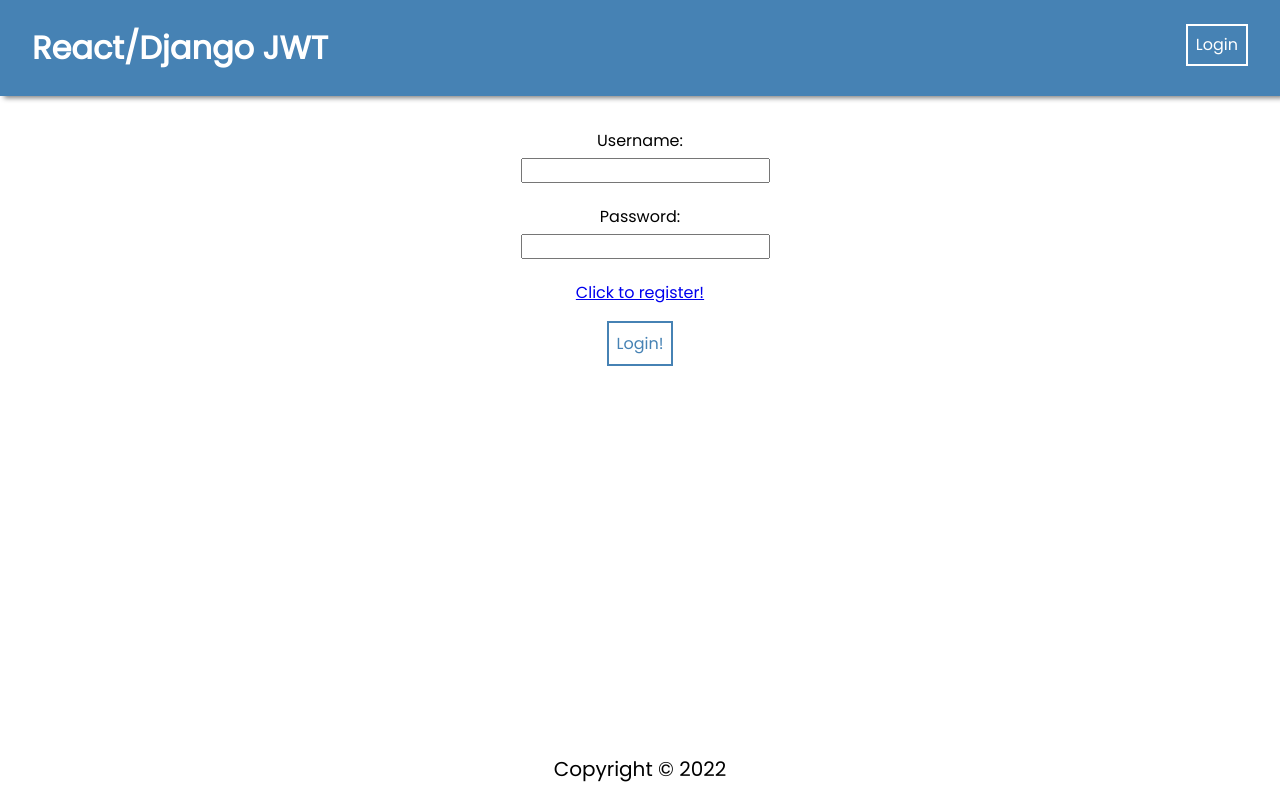
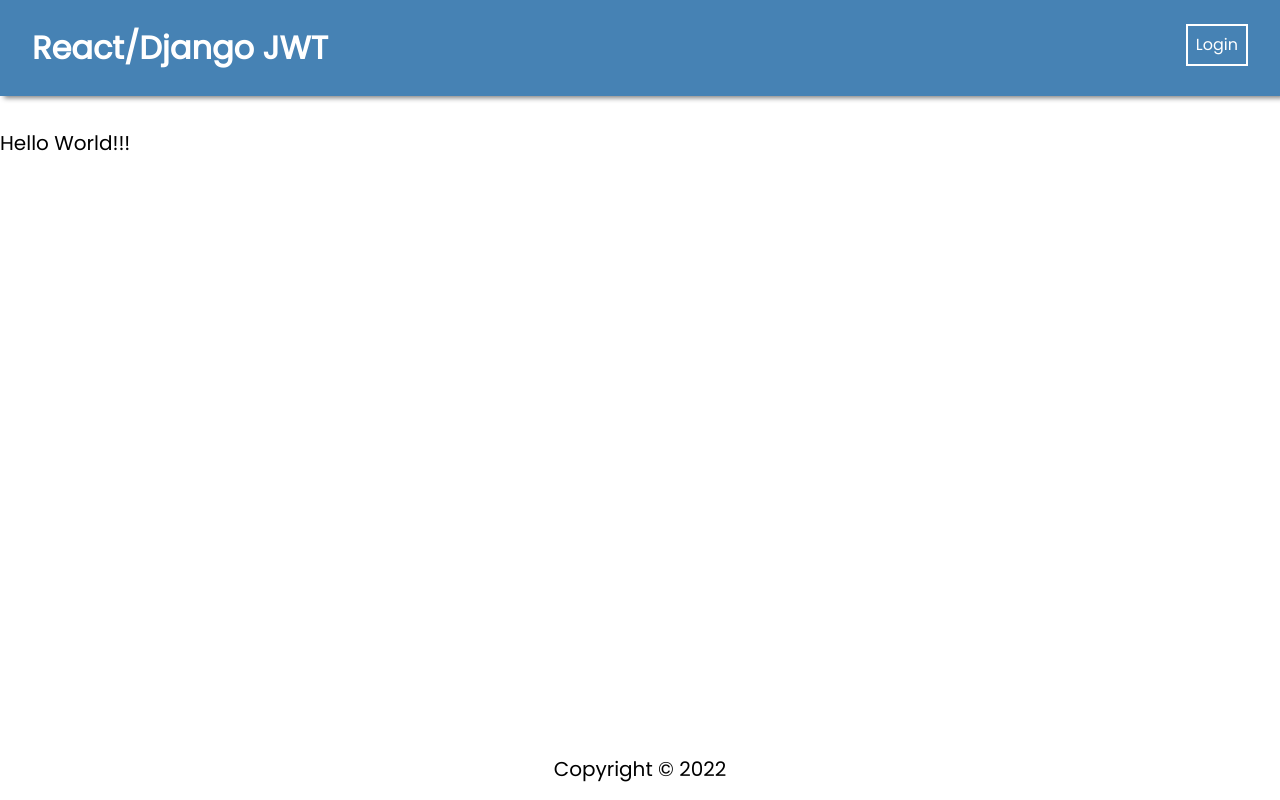
Before and after one commit to joerybarczyk/youtube-clone, a React (Create React App) app in the folder frontend/: page / in a window 1280 px wide. Before the commit this address led to /login. Built offline with nearby package versions, Linux system fonts and the light colour scheme.

Commit message:
Created SearchBar Component

```diff
--- a/frontend/src/App.js
+++ b/frontend/src/App.js
@@ -3,9 +3,10 @@
 import "./App.css";
 
 // Pages Imports
-import HomePage from "./pages/HomePage/HomePage";
+import HomePage from "./pages/HomePageRef/HomePage";
 import LoginPage from "./pages/LoginPage/LoginPage";
 import RegisterPage from "./pages/RegisterPage/RegisterPage";
+import HomePageYouTube from "./pages/HomePageYouTube/HomePageYouTube";
 
 // Component Imports
 import Navbar from "./components/NavBar/NavBar";
@@ -22,11 +23,11 @@
         <Route
           path="/"
           element={
-            <PrivateRoute>
-              <HomePage />
-            </PrivateRoute>
+              <HomePageYouTube />
+
           }
         />
+
         <Route path="/register" element={<RegisterPage />} />
         <Route path="/login" element={<LoginPage />} />
       </Routes>
--- /dev/null
+++ b/frontend/src/pages/HomePageYouTube/HomePageYouTube.js
@@ -0,0 +1,22 @@
+import React from "react";
+import { useEffect, useState } from "react";
+import useAuth from "../../hooks/useAuth";
+
+import axios from "axios";
+
+const HomePageYouTube = () => {
+
+
+
+
+    return (
+        <div>
+            <p> Hello World!!!</p>
+        </div>
+
+
+
+    );
+}
+
+export default HomePageYouTube;
```
Also changed, not shown: frontend/src/components/SearchBar/SearchBar.jsx (added, +21 -0 lines), frontend/src/pages/HomePageRef/HomePage.js (renamed from frontend/src/pages/HomePage/HomePage.js).
